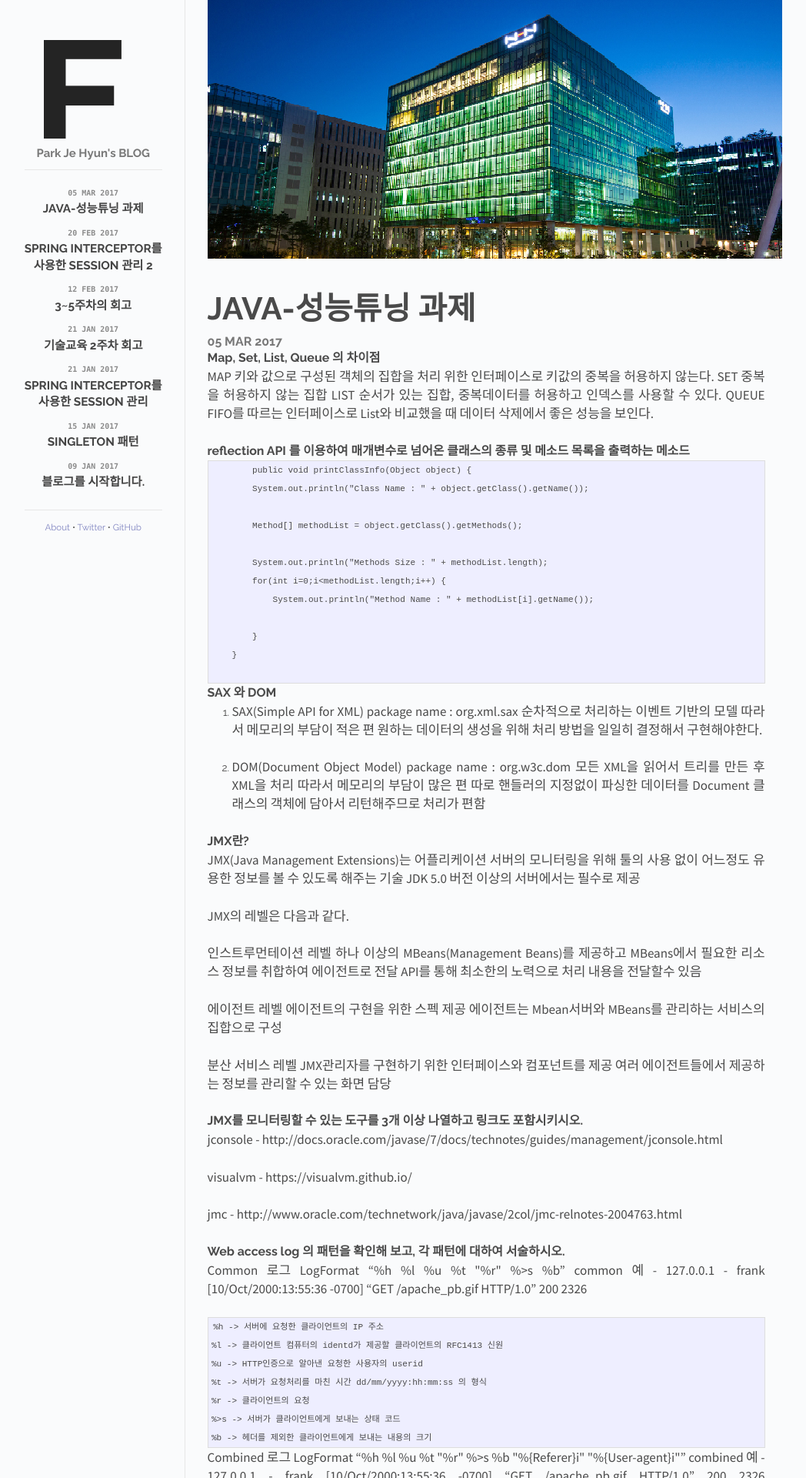
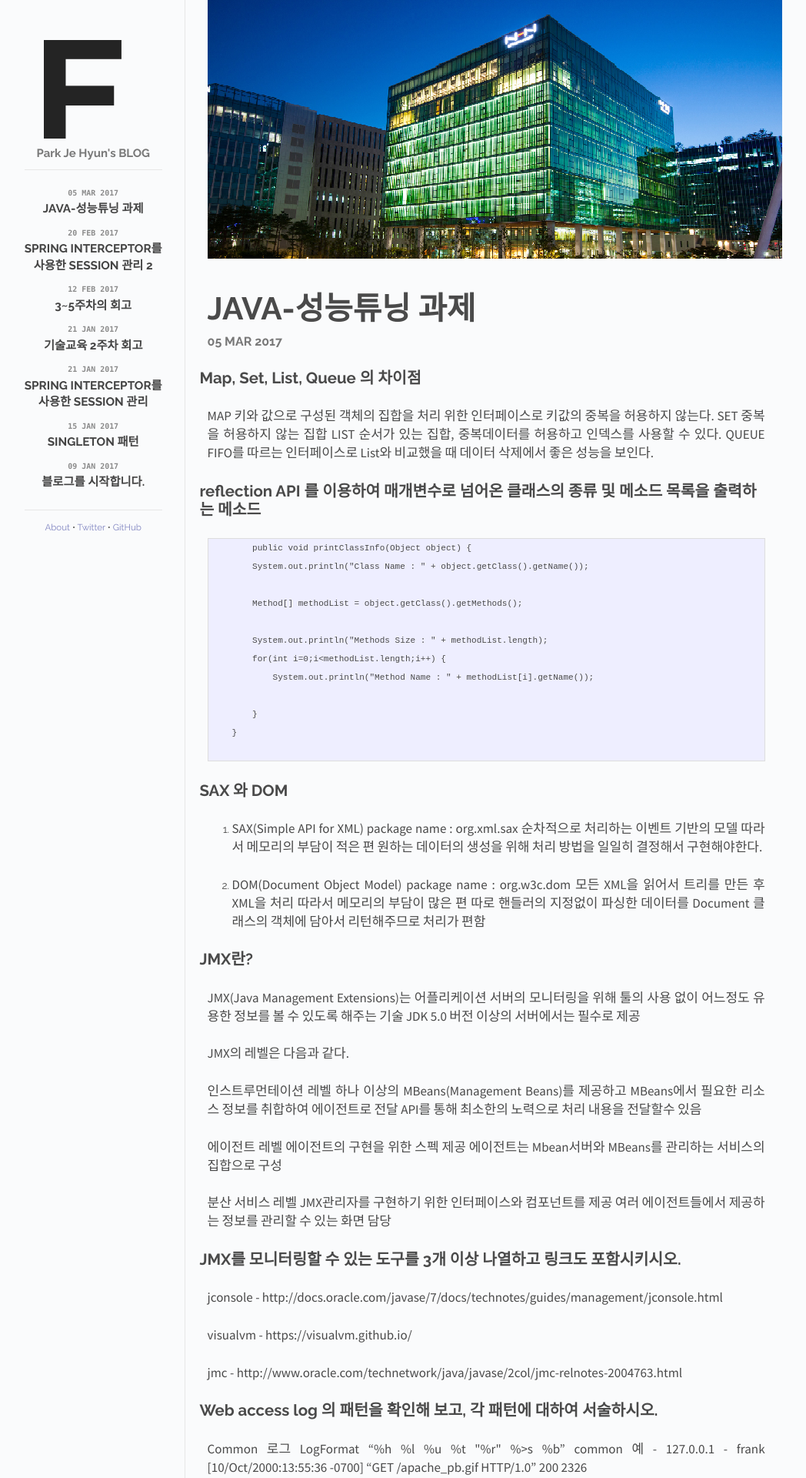
Before and after one commit to ParkJeHyun/ParkJeHyun.github.io, a Jekyll site: the page built from _posts/2017-3-05-Java-성능튜닝 과제.md, in a window 1280 px wide. Shown: the top 1920 px of the page at 77% size, without its empty margins (118-1166 px from the left). Built offline with Jekyll 4.4.1, drawn with Linux system fonts in a browser that asks for light colours; comment, search, counter and statistics services are not loaded.

````diff
--- a/_posts/2017-3-05-Java-성능튜닝 과제.md
+++ b/_posts/2017-3-05-Java-성능튜닝 과제.md
@@ -4,7 +4,7 @@ title: Java-성능튜닝 과제
 cover: cover.jpg
 ---
 
-### Map, Set, List, Queue 의 차이점
+## Map, Set, List, Queue 의 차이점
 
 MAP
 	키와 값으로 구성된 객체의 집합을 처리 위한 인터페이스로 키값의 중복을 허용하지 않는다.
@@ -16,7 +16,7 @@ QUEUE
 	FIFO를 따르는 인터페이스로 List와 비교했을 때 데이터 삭제에서 좋은 성능을 보인다.
 
 
-### reflection API 를 이용하여 매개변수로 넘어온 클래스의 종류 및 메소드 목록을 출력하는 메소드
+## reflection API 를 이용하여 매개변수로 넘어온 클래스의 종류 및 메소드 목록을 출력하는 메소드
 
 ```
 	public void printClassInfo(Object object) {
@@ -33,7 +33,7 @@ QUEUE
 
 ```
 
-### SAX 와 DOM
+## SAX 와 DOM
 
 1. SAX(Simple API for XML)
 	package name : org.xml.sax
@@ -46,7 +46,7 @@ QUEUE
 	따로 핸들러의 지정없이 파싱한 데이터를 Document 클래스의 객체에 담아서 리턴해주므로 처리가 편함
 
 
-### JMX란?
+## JMX란?
 
 JMX(Java Management Extensions)는 어플리케이션 서버의 모니터링을 위해 툴의 사용 없이 어느정도 유용한 정보를 볼 수 있도록 해주는 기술
 JDK 5.0 버전 이상의 서버에서는 필수로 제공
@@ -66,7 +66,7 @@ JMX의 레벨은 다음과 같다.
 	여러 에이전트들에서 제공하는 정보를 관리할 수 있는 화면 담당
 
 
-### JMX를 모니터링할 수 있는 도구를 3개 이상 나열하고 링크도 포함시키시오.
+## JMX를 모니터링할 수 있는 도구를 3개 이상 나열하고 링크도 포함시키시오.
 
 jconsole - http://docs.oracle.com/javase/7/docs/technotes/guides/management/jconsole.html
 
@@ -74,7 +74,7 @@ visualvm - https://visualvm.github.io/
 
 jmc - http://www.oracle.com/technetwork/java/javase/2col/jmc-relnotes-2004763.html
 
-### Web access log 의 패턴을 확인해 보고, 각 패턴에 대하여 서술하시오.
+## Web access log 의 패턴을 확인해 보고, 각 패턴에 대하여 서술하시오.
 
 Common 로그
 	LogFormat "%h %l %u %t \"%r\" %>s %b" common
@@ -96,12 +96,12 @@ Combined 로그
 	\"%{User-agent}i\" -> User-agent HTTP 요청 헤더. 클라이언트 브라우저가 자신에 대해 알리는 식별 정보
 
 
-### 자바 GC 종류를 모두 나열 하시오.
+## 자바 GC 종류를 모두 나열 하시오.
 
 마이너GC - Bump-the-pointer, TLABs(Thread-Local Allocation Buffers)
 메이저GC - Serial GC, Parallel GC, Parallel Old GC, CMS(Concurrent Mark & Sweep GC), G1(Garbage First) GC
 
-### GC 상황을 모니터링할 수 있는 도구를 3개 이상 나열하고, 링크도 포함시키시오.
+## GC 상황을 모니터링할 수 있는 도구를 3개 이상 나열하고, 링크도 포함시키시오.
 
 jstat - http://docs.oracle.com/javase/7/docs/technotes/tools/share/jstat.html
 
@@ -109,7 +109,7 @@ HPJMeter - https://h20392.www2.hpe.com/portal/swdepot/displayProductInfo.do?prod
 
 Visual GC - http://www.oracle.com/technetwork/java/visualgc-136680.html
 
-### 참고 문헌
+## 참고 문헌
 
 로그파일 - https://httpd.apache.org/docs/2.4/ko/logs.html
 
````
